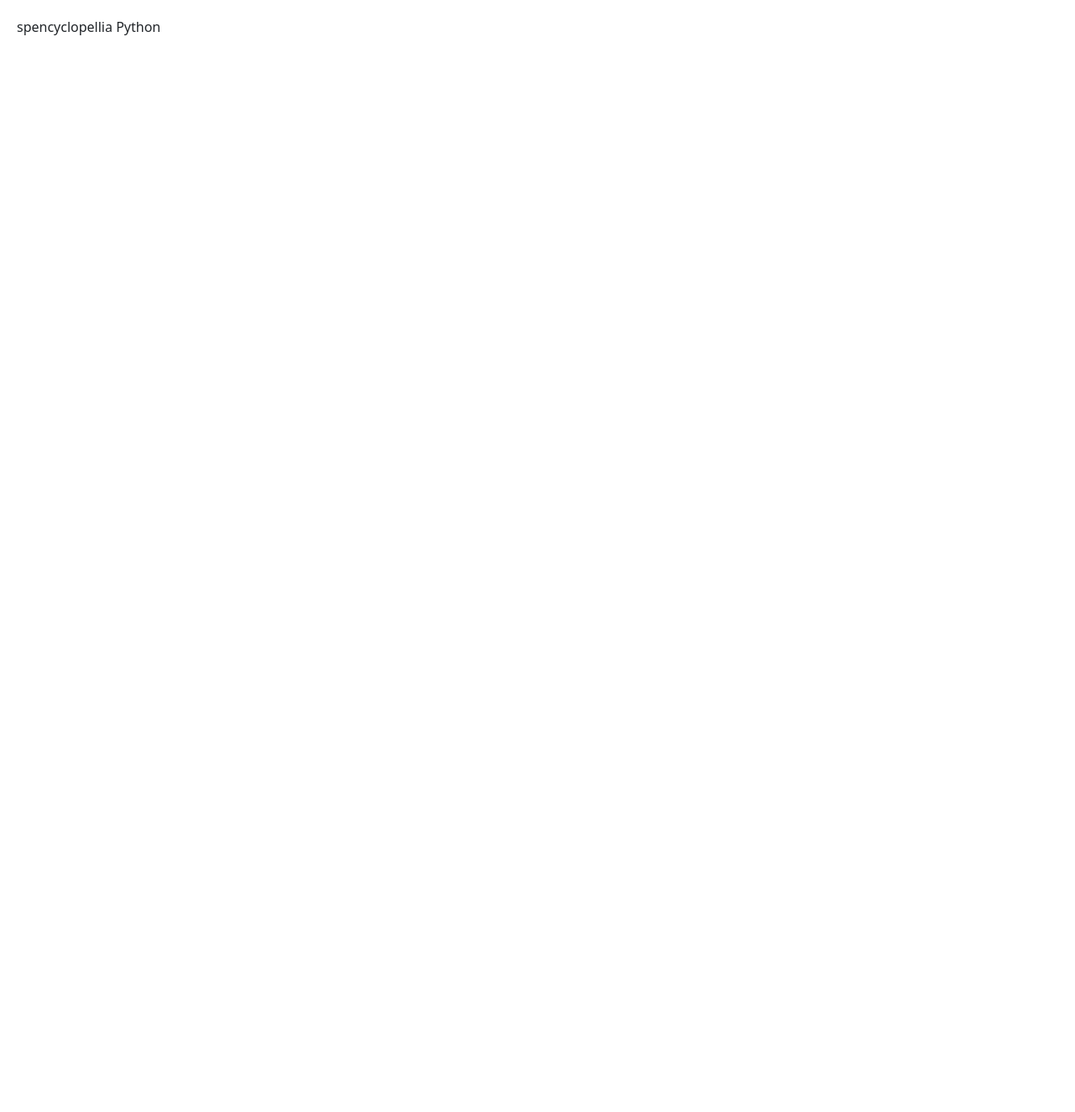
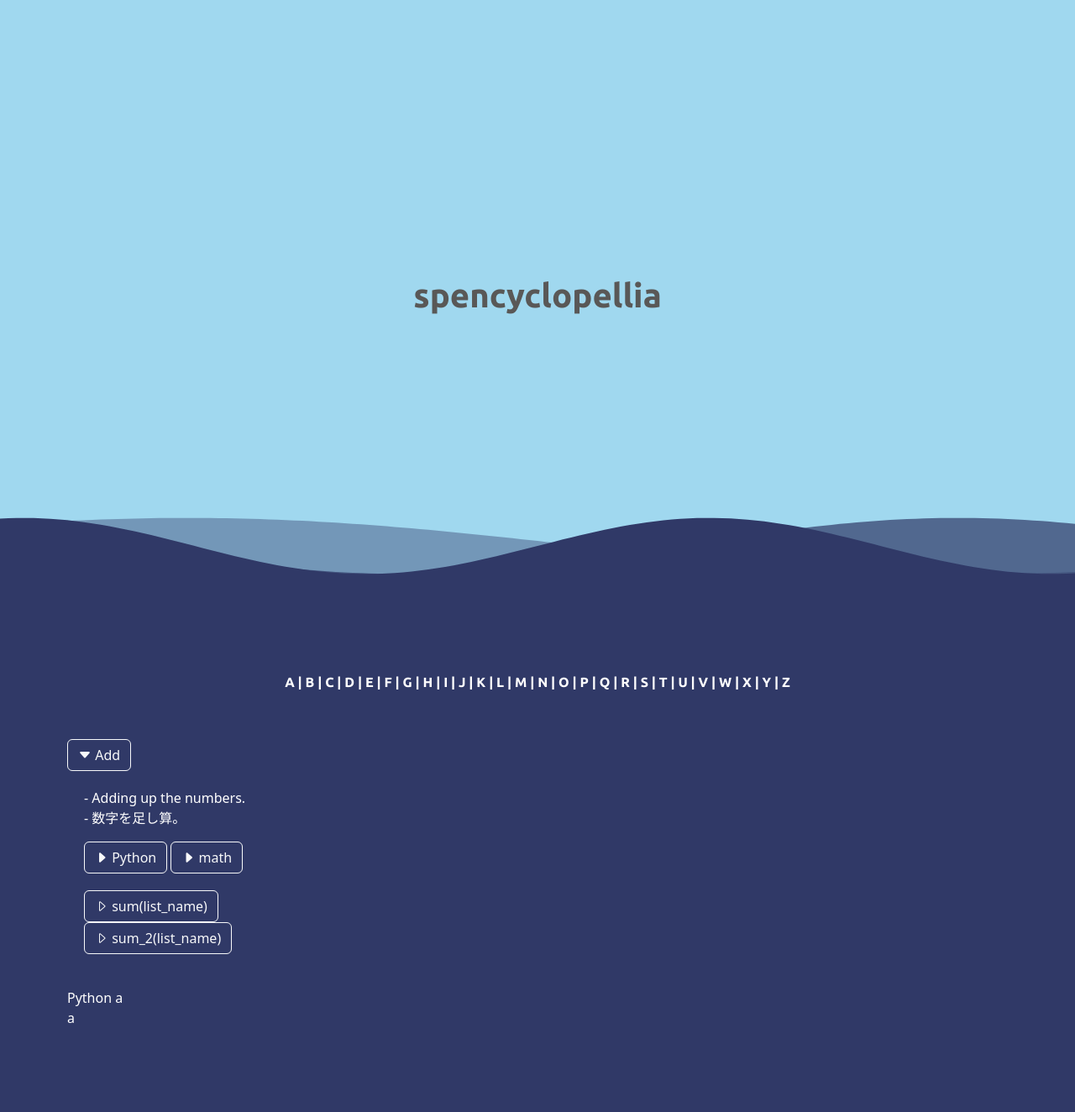
Before and after one commit to liam726A/spencyclopellia, a Django app: page / in a window 1280 px wide. Before the commit the page is almost empty. Shown: the whole page at 84% size. Before the commit the page ends 42 px from the top, so only its background shows below. Run offline with Django 3.2, Linux system fonts and the light colour scheme; data comes from the database, SQL or seed files in the repository; both versions use the stored data as it was after the commit.

Commit message:
update: list.html

```diff
--- a/index/templates/index/list.html
+++ b/index/templates/index/list.html
@@ -4,32 +4,221 @@
 <!-- css -->
 {% block style %}
 <style>
+    #cover{
+        background-color: #fff;
+        height: 100vh;
+    }
+    .title{
+        position: relative;
+        background: #a0d8ef;
+        height: 100vh;
+        display: flex;
+        align-items: center;
+        color: #595857;
+    }
+    .title h1{
+        margin: 0 auto;
+    }
+    canvas{
+        position: absolute;
+        bottom: 0;
+        left:0;
+        width: 100%;
+    }
+
+    #index{
+        background-color: #303967;
+        color: #fff;
+        padding: 0px 80px 100px;
+    }
+    .alphabet{
+        text-align: center;
+    }
+    .topic{
+        padding: 20px;
+    }
+    .spell{
+        padding: 20px 0;
+    }
+    .spellDetail{
+        padding: 20px;
+    }
 
 </style>
 {% endblock style %}
 
+
+<!-- html -->
+{% block content %}
+<div id="main">
+
+    <div id="cover">
+        <div class="title">
+            <h1 class="fontAccent">spencyclopellia<br><br><br></h1>
+        </div>
+        <div class="wave">
+            <canvas id="waveCanvas"></canvas>
+        </div>
+    </div>
+
+    <div id="index">
+        <div class="alphabet">
+            <p class="fontAccent">A | B | C | D | E | F | G | H | I | J | K | L | M | N | O | P | Q | R | S | T | U | V | W | X | Y | Z</p>
+        </div>
+        <p><br></p>
+        <div class="category">
+            <button type="button" class="btn btn-outline-light"><i class="bi bi-caret-down-fill"></i> Add</button>
+            <div class="topic">
+                {% for topic in topic_list%}
+                    <p>- {{topic.name}}<br>- {{topic.name_ja}}</p>
+                {% endfor %}
+                <button type="button" class="btn btn-outline-light"><i class="bi bi-caret-right-fill"></i> Python</button>
+                <button type="button" class="btn btn-outline-light"><i class="bi bi-caret-right-fill"></i> math</button>
+
+                <div class="spell">
+                    {% for spell in spell_list %}
+                    <button type="button" id="{{spell.id}}" class="spellList btn btn-outline-light"><i class="bi bi-caret-right"></i> {{spell.name}}</button><br>
+
+                    <div class="{{spell.id}} spellDetail">
+                        <p>{{spell.example_in}}</p>
+                        <p>{{spell.example_out}}</p>
+                        <p>{{spell.reference}}</p>
+                    </div>
+
+                    {% endfor %}
+                </div>
+            </div>
+
+        </div>
+            {% for language in language_list%}
+                {{language.name}}
+            {% endfor %}
+            a<br>
+            a<br>
+
+    </div>
+
+</div>
+{% endblock content %}
+
+
 <!-- js -->
 {% block script %}
+
 <script>
     $(function(){
-        $('.answer').hide();
+        $('.spellDetail').hide();
 
         $('.spellList').on('click', function(){
-            $('.answer').not($('.'+$(this).attr('id'))).hide();
+            $('.spellDetail').not($('.'+$(this).attr('id'))).hide();
             $('.'+$(this).attr('id')).show();
         });
     });
 </script>
+
+<!-- wave -->
+<script>
+    var unit = 100,
+    canvasList, // キャンバスの配列
+    info = {}, // 全キャンバス共通の描画情報
+    colorList; // 各キャンバスの色情報
+
+/**
+ * Init function.
+ *
+ * Initialize variables and begin the animation.
+ */
+function init() {
+    info.seconds = 0;
+    info.t = 0;
+		canvasList = [];
+    colorList = [];
+    // canvas1個めの色指定
+    canvasList.push(document.getElementById("waveCanvas"));
+    colorList.push(['#303967', '#303967', '#303967']);//重ねる波の色設定
+	// 各キャンバスの初期化
+for(var canvasIndex in canvasList) {
+        var canvas = canvasList[canvasIndex];
+        canvas.width = document.documentElement.clientWidth; //Canvasのwidthをウィンドウの幅に合わせる
+        canvas.height = 300;//波の高さ
+        canvas.contextCache = canvas.getContext("2d");
+    }
+    // 共通の更新処理呼び出し
+		update();
+}
+
+function update() {
+		for(var canvasIndex in canvasList) {
+        var canvas = canvasList[canvasIndex];
+        // 各キャンバスの描画
+        draw(canvas, colorList[canvasIndex]);
+    }
+    // 共通の描画情報の更新
+    info.seconds = info.seconds + .014;
+    info.t = info.seconds*Math.PI;
+    // 自身の再起呼び出し
+    setTimeout(update, 35);
+}
+
+/**
+ * Draw animation function.
+ *
+ * This function draws one frame of the animation, waits 20ms, and then calls
+ * itself again.
+ */
+function draw(canvas, color) {
+		// 対象のcanvasのコンテキストを取得
+    var context = canvas.contextCache;
+    // キャンバスの描画をクリア
+    context.clearRect(0, 0, canvas.width, canvas.height);
+
+    //波の重なりを描画 drawWave(canvas, color[数字（波の数を0から数えて指定）], 透過, 波の幅のzoom,波の開始位置の遅れ )
+    drawWave(canvas, color[0], 0.4, 3, 0);//0.5⇒透過具合50%、3⇒数字が大きいほど波がなだらか
+    drawWave(canvas, color[1], 0.7, 2.1, 300);
+    drawWave(canvas, color[2], 1, 1.3, 100);
+}
+
+/**
+* 波を描画
+* drawWave(色, 不透明度, 波の幅のzoom, 波の開始位置の遅れ)
+*/
+function drawWave(canvas, color, alpha, zoom, delay) {
+		var context = canvas.contextCache;
+    context.fillStyle = color;//塗りの色
+    context.globalAlpha = alpha;
+    context.beginPath(); //パスの開始
+    drawSine(canvas, info.t / 0.5, zoom, delay);
+    context.lineTo(canvas.width + 10, canvas.height); //パスをCanvasの右下へ
+    context.lineTo(0, canvas.height); //パスをCanvasの左下へ
+    context.closePath() //パスを閉じる
+    context.fill(); //波を塗りつぶす
+}
+
+/**
+ * Function to draw sine
+ *
+ * The sine curve is drawn in 10px segments starting at the origin.
+ * drawSine(時間, 波の幅のzoom, 波の開始位置の遅れ)
+ */
+function drawSine(canvas, t, zoom, delay) {
+    var xAxis = Math.floor(canvas.height/2);
+    var yAxis = 0;
+    var context = canvas.contextCache;
+    // Set the initial x and y, starting at 0,0 and translating to the origin on
+    // the canvas.
+    var x = t; //時間を横の位置とする
+    var y = Math.sin(x)/zoom;
+    context.moveTo(yAxis, unit*y+xAxis); //スタート位置にパスを置く
+
+    // Loop to draw segments (横幅の分、波を描画)
+    for (i = yAxis; i <= canvas.width + 10; i += 10) {
+        x = t+(-yAxis+i)/unit/zoom;
+        y = Math.sin(x - delay)/3;
+        context.lineTo(i, unit*y+xAxis);
+    }
+}
+
+init();
+</script>
+
 {% endblock script %}
-
-<!-- html -->
-{% block content %}
-<div class="main">
-
-spencyclopellia
-{% for language in language_list%}
-    {{language.name}}
-{% endfor %}
-
-</div>
-{% endblock content %}
--- a/templates/base.html
+++ b/templates/base.html
@@ -12,6 +12,8 @@
     <link rel="preconnect" href="https://fonts.googleapis.com">
     <link rel="preconnect" href="https://fonts.gstatic.com" crossorigin>
     <link href="https://fonts.googleapis.com/css2?family=Ubuntu:wght@400;700&display=swap" rel="stylesheet">
+    <!-- jQuery -->
+    <script src="https://code.jquery.com/jquery-3.6.1.min.js" integrity="sha256-o88AwQnZB+VDvE9tvIXrMQaPlFFSUTR+nldQm1LuPXQ=" crossorigin="anonymous"></script>
 
     <style>
             .colorMain{
@@ -40,19 +42,16 @@
                 font-family: 'Ubuntu', sans-serif;
                 font-weight: none;
             }
-            .main{
-                padding: 20px;
-            }
     </style>
 
     <!-- css -->
     {% block style %}{% endblock style %}
-
-    <!-- js -->
-    <script src="https://code.jquery.com/jquery-3.6.1.min.js" integrity="sha256-o88AwQnZB+VDvE9tvIXrMQaPlFFSUTR+nldQm1LuPXQ=" crossorigin="anonymous"></script>
-    {% block script %}{% endblock script %}
 </head>
 
 <body>
+    <!-- html -->
     {% block content %}{% endblock content %}
+
+    <!-- js -->
+    {% block script %}{% endblock script %}
 </body>
```
Also changed, not shown: db.sqlite3.
